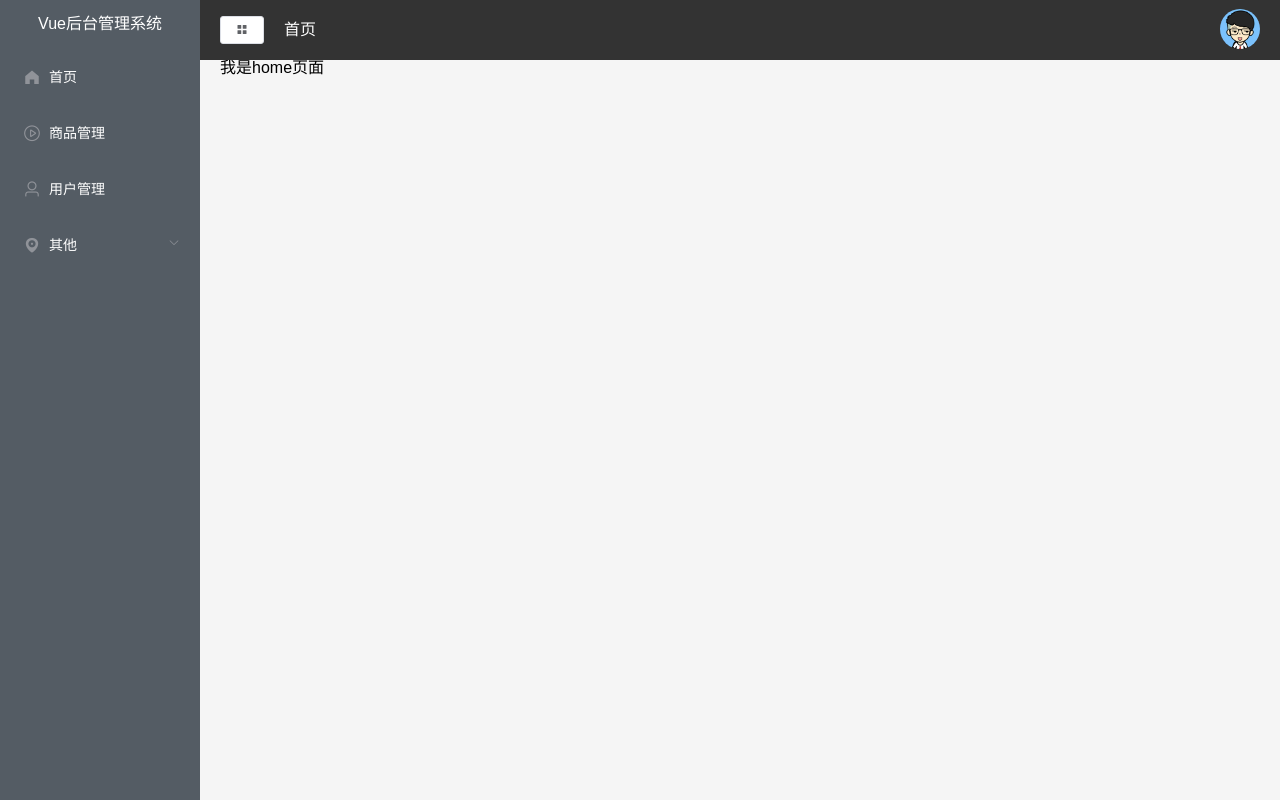
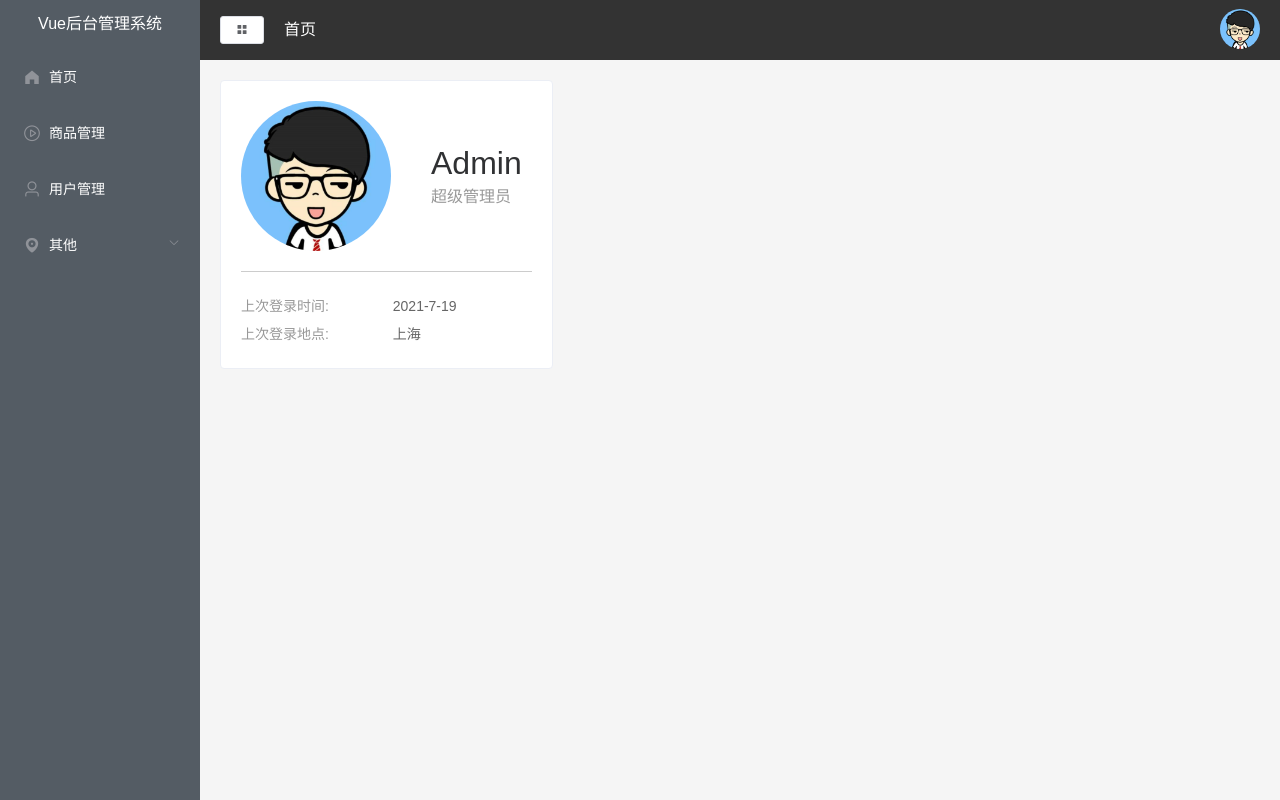
Before and after one commit to Eric-Li323/vue-manage, a Vue app: page /home in a window 1280 px wide. Built offline with nearby package versions, Linux system fonts and the light colour scheme.

Commit message:
home页 登录卡片

```diff
--- a/src/main.js
+++ b/src/main.js
@@ -1,6 +1,9 @@
 import Vue from 'vue'
 import App from './App.vue'
-import {Button, Radio, Container, Main, Header, Aside, Menu,Submenu, MenuItem, MenuItemGroup, Dropdown,DropdownMenu,DropdownItem} from 'element-ui'
+import {Button, Radio, Container, Main, Header, Aside, Menu,Submenu, MenuItem, MenuItemGroup,
+ Dropdown,DropdownMenu,DropdownItem,
+ Row, Col,Card
+ } from 'element-ui'
 import 'element-ui/lib/theme-chalk/index.css';
 import './assets/less/index.less'
 
@@ -24,6 +27,9 @@
 Vue.use(DropdownMenu)
 Vue.use(DropdownItem)
 
+Vue.use(Row)
+Vue.use(Col)
+Vue.use(Card)
 
 new Vue({
   store,
--- a/views/home/index.vue
+++ b/views/home/index.vue
@@ -1,11 +1,29 @@
 <template>
-    <div>我是home页面</div>
+    <el-row class="home" :gutter="20">
+		<el-col :span="8" style="margin-top: 20px">
+			<el-card shadow="hover">
+				<div class="user">
+					<img :src="userImg" />
+					<div class="userinfo">
+						<p class="name">Admin</p>
+						<p class="access">超级管理员</p>
+					</div>
+				</div>
+				<div class="login-info">
+					<p>上次登录时间: <span>2021-7-19</span></p>
+					<p>上次登录地点: <span>上海</span></p>
+				</div>
+			</el-card>
+		</el-col>
+	</el-row>
 </template>
 <script>
 export default {
     name: 'home',
     data () {
-        return {}
+        return {
+          userImg: require('@/assets/images/user.png')  // @代指 src路径
+        }
     }
 }
 </script>
```
